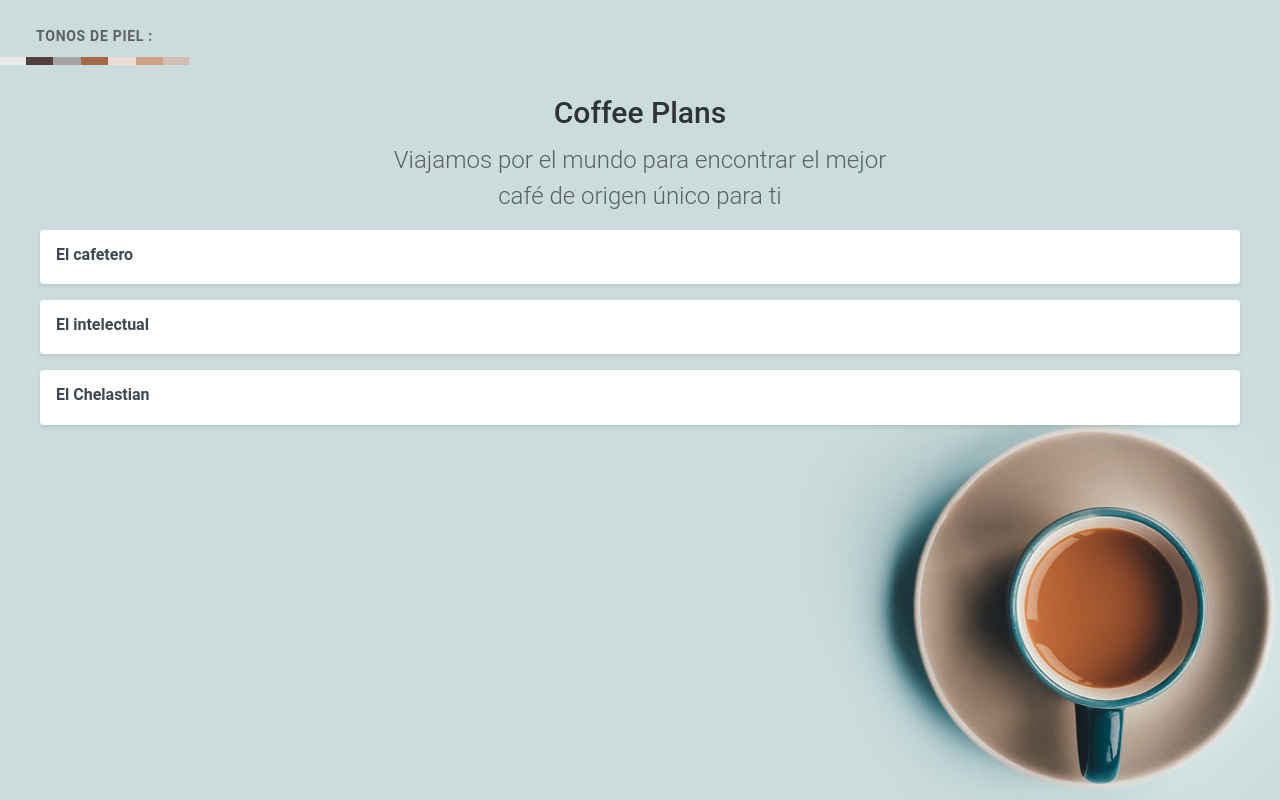
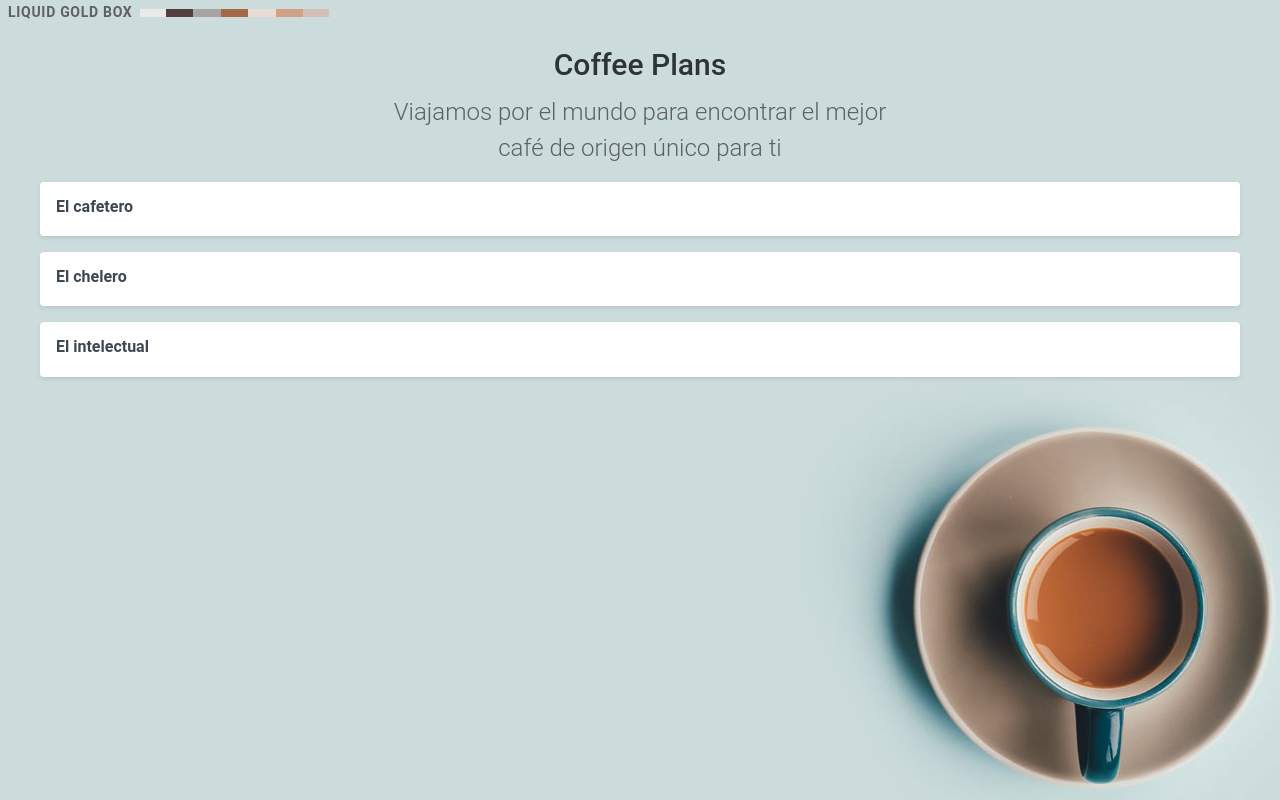
Before and after one commit to MAGOESE/DADM-_-2024TA, a Vue app: page / in a window 1280 px wide. Built offline with nearby package versions, Linux system fonts and the light colour scheme.

Commit message:
✨S03S04 Componentes Anidados

```diff
--- a/src/App.vue
+++ b/src/App.vue
@@ -1,15 +1,12 @@
 <script setup>
-
-import { ref } from 'vue';
-import PlanItem from './components/plan-item.vue'; // Importa el componente PlanItem
-const plans = ref (['El cafetero', 'El intelectual' , 'El Chelastian']);
+import PlanPicker from './components/PlanPicker.vue'
 </script>
 
 <template>
   <header>
-    <div style="text-align: center;">
-      <br><span id="logo"> Tonos de piel :</span><br>
-      <img src="./assets/logo.png" alt="logo">
+    <div>
+      <span id="logo">Liquid Gold Box</span>
+      <img src="./assets/logo.png" alt="logo" />
     </div>
   </header>
 
@@ -20,11 +17,8 @@ const plans = ref (['El cafetero', 'El intelectual' , 'El Chelastian']);
       Viajamos por el mundo para encontrar el mejor café de origen único para ti
     </h2>
 
-    <div class="plans">
-      <!-- Usamos el componente PlanItem en lugar de los bloques de plan -->
-      <PlanItem v-for="plan in plans" :key="plan" :name= plan ></PlanItem>
-
-    </div>
+    <!-- TODO INCLUDE PLAN-PICKER COMPONENT -->
+    <PlanPicker />
   </div>
 </template>
 
--- /dev/null
+++ b/src/components/PlanPicker.vue
@@ -0,0 +1,13 @@
+<script setup>
+import planItem from './PlanItem.vue'
+import { ref } from 'vue'
+const plans = ref(['El cafetero', 'El chelero', 'El intelectual'])
+</script>
+
+<template>
+  <div class="plans">
+    <planItem v-for="plan in plans" :key="plan" :name="plan" />
+  </div>
+</template>
+
+<style scoped></style>
```
Also changed, not shown: src/components/PlanItem.vue (renamed from src/components/plan-item.vue).
